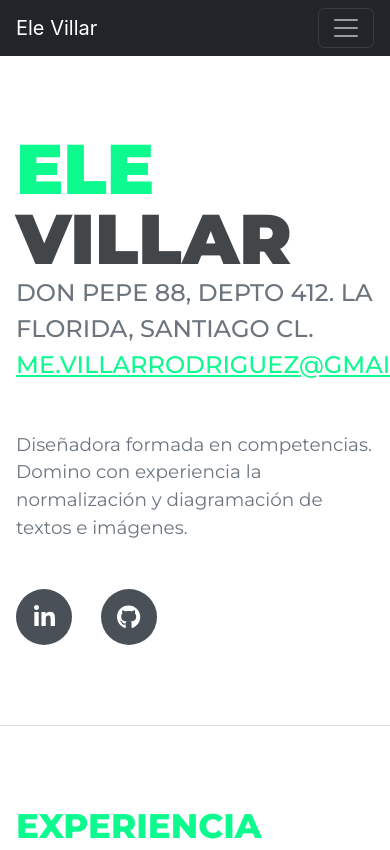
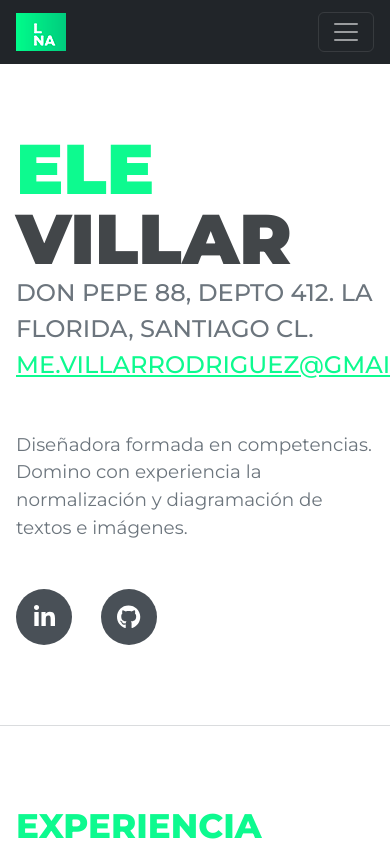
Before and after one commit to vickypantanalli/elevillar.github.io, a plain HTML site: page index.html in a window 390 px wide. Shown: the top 850 px of the page. Drawn offline with nearby package versions, Linux system fonts and the light colour scheme; a web font is replaced by a local one.

Commit message:
fix: se modificó el nombre por el logo en la barra de navegación

```diff
--- a/index.html
+++ b/index.html
@@ -5,7 +5,7 @@
         <meta name="viewport" content="width=device-width, initial-scale=1, shrink-to-fit=no" />
         <meta name="description" content="" />
         <meta name="author" content="" />
-        <title>Resume - Start Bootstrap Theme</title>
+        <title>Ele Villar</title>
         <link rel="icon" type="image/x-icon" href="assets/img/favicon.ico" />
         <!-- Font Awesome icons (free version)-->
         <script src="https://use.fontawesome.com/releases/v6.3.0/js/all.js" crossorigin="anonymous"></script>
@@ -19,7 +19,7 @@
         <!-- Navegación-->
         <nav class="navbar navbar-expand-lg navbar-dark bg-dark fixed-top" id="sideNav">
             <a class="navbar-brand js-scroll-trigger" href="#page-top">
-                <span class="d-block d-lg-none">Ele Villar</span>
+                <span class="d-block d-lg-none"><img src="assets/img/logo-ele-small.png" alt="logo ele" class="img-fluid"></span>
                 <span class="d-none d-lg-block"><img class="img-fluid img-profile rounded-circle mx-auto mb-2" src="assets/img/profile.jpg" alt="Imagen de perfil Ele Villar" /></span>
             </a>
             <button class="navbar-toggler" type="button" data-bs-toggle="collapse" data-bs-target="#navbarResponsive" aria-controls="navbarResponsive" aria-expanded="false" aria-label="Toggle navigation"><span class="navbar-toggler-icon"></span></button>
```
Also changed, not shown: assets/img/logo-ele-small.png (added).
